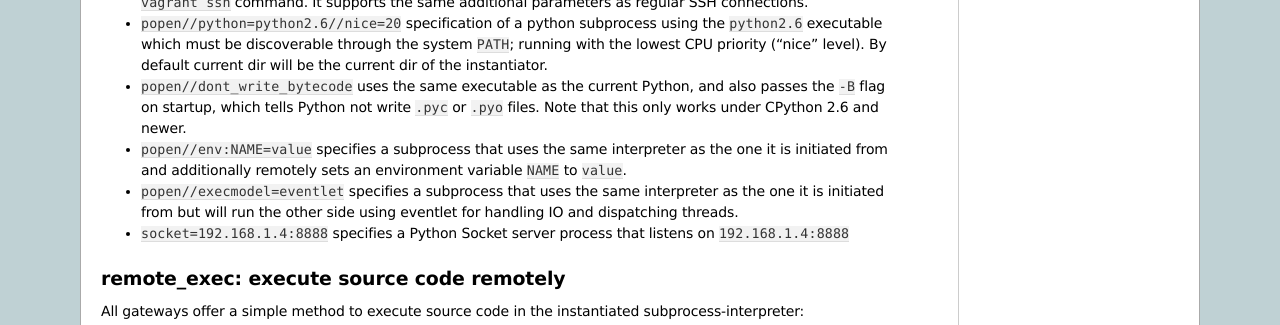
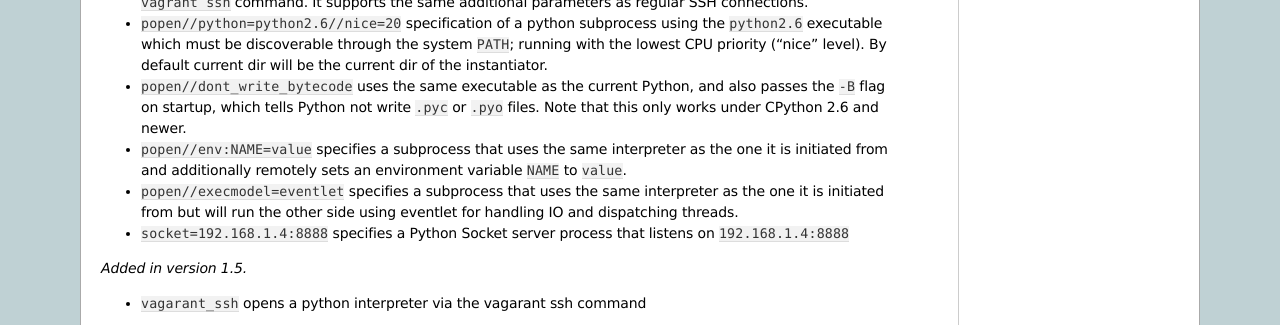
Before and after one commit to bryan-lunt/execnet, a Sphinx documentation site: the page built from doc/basics.txt, in a window 1280 px wide and 900 px high, scrolled down 870 px, cut to the strip 0-325 px from the top of the window. Built offline with Sphinx 7.4.7, drawn with Linux system fonts in a browser that asks for light colours.

Commit message:
some vagarant related doc/changelog additions

```diff
--- a/doc/basics.txt
+++ b/doc/basics.txt
@@ -64,6 +64,11 @@ examples for valid gateway specifications
 
 * ``socket=192.168.1.4:8888`` specifies a Python Socket server
   process that listens on ``192.168.1.4:8888``
+
+.. versionadded:: 1.5
+
+* ``vagarant_ssh`` opens a python interpreter via the vagarant ssh command
+
 
 .. _`remote execute code`:
 
```
Also changed, not shown: 1 other file.
